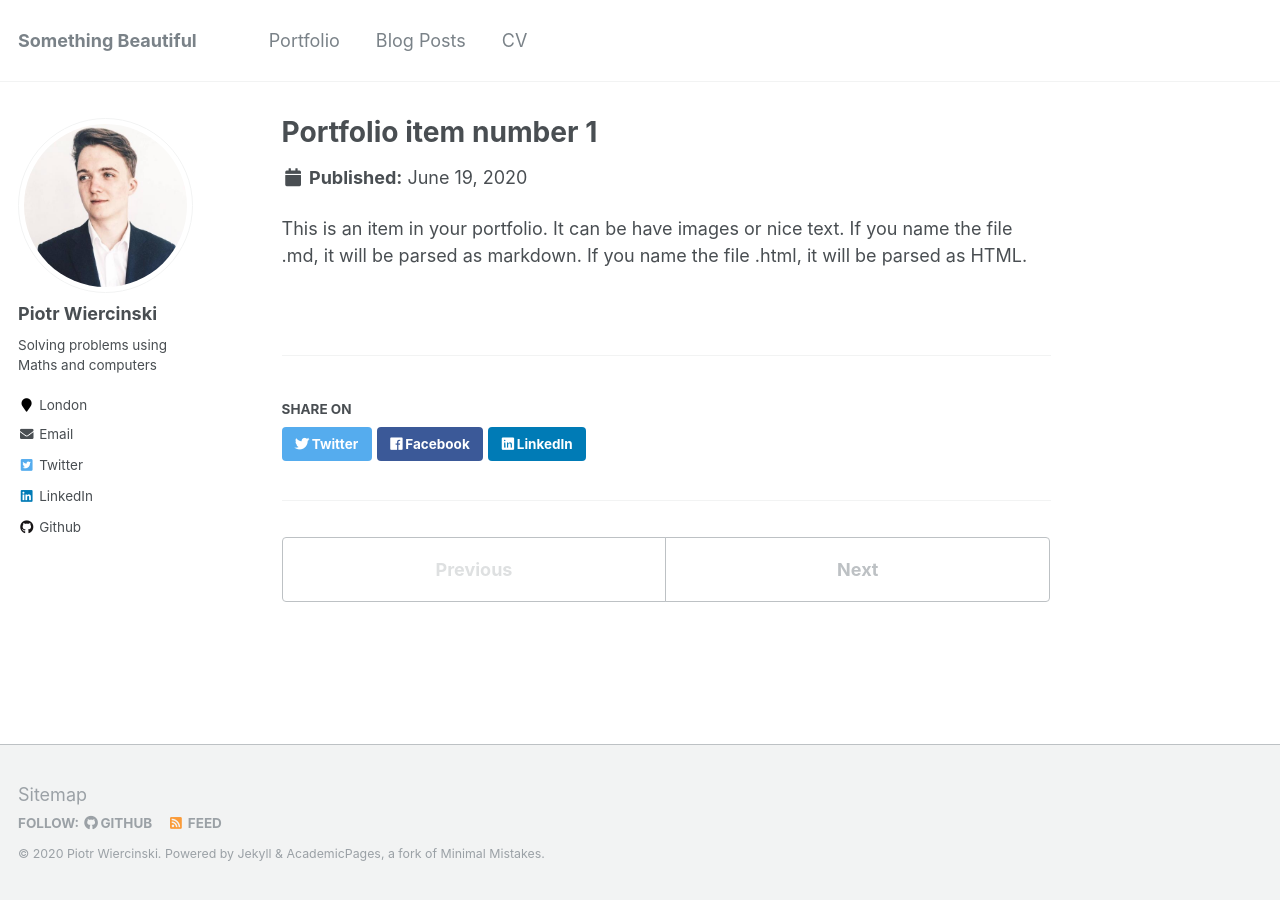
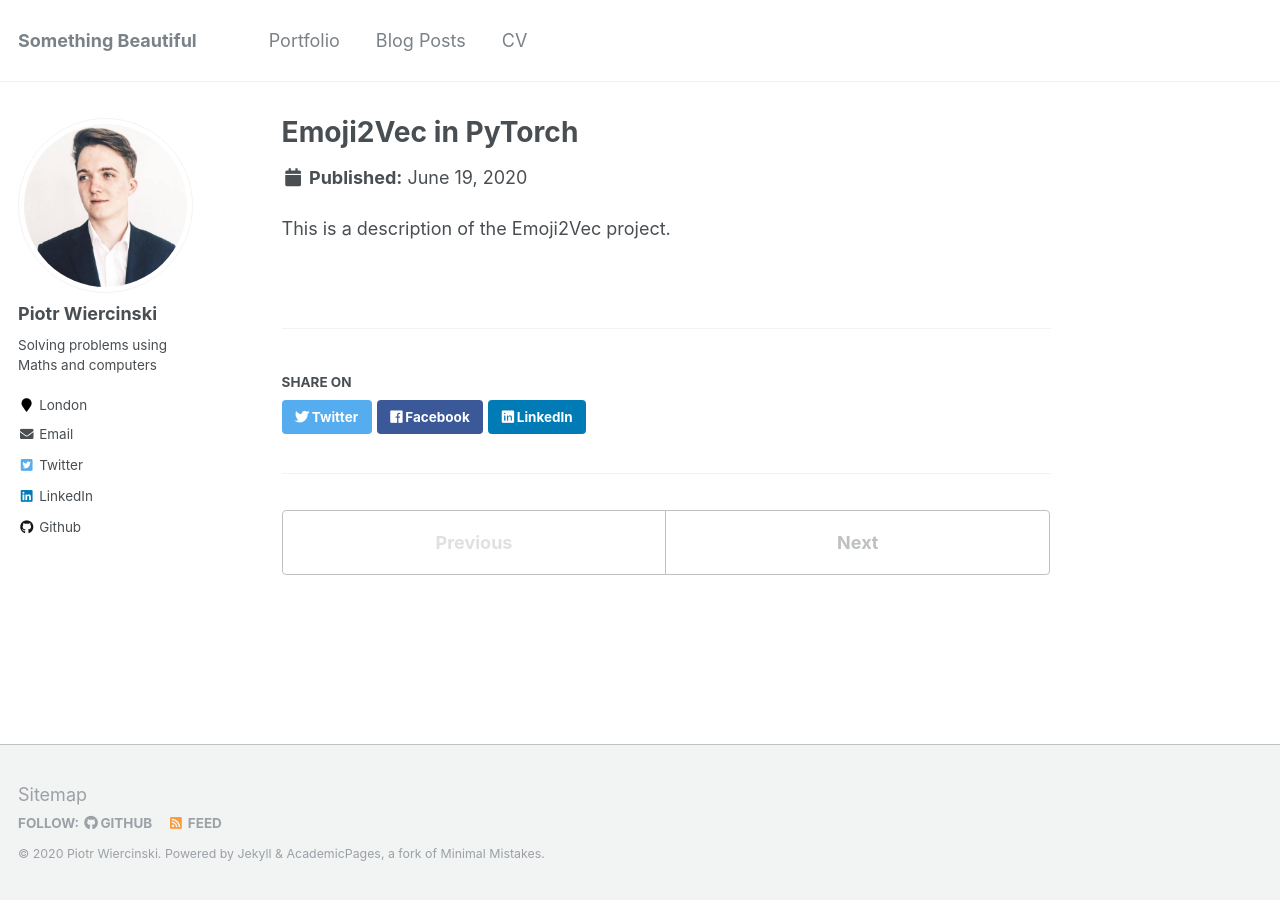
Before and after one commit to pwiercinski/piotrwiercinski.github.io, a Jekyll site: the page built from _portfolio/portfolio-1.md, in a window 1280 px wide. Built offline with Jekyll 4.4.1, drawn with Linux system fonts in a browser that asks for light colours.

Commit message:
edit portfolio element

```diff
--- a/_portfolio/portfolio-1.md
+++ b/_portfolio/portfolio-1.md
@@ -1,7 +1,7 @@
 ---
-title: "Portfolio item number 1"
-excerpt: "Short description of portfolio item number 1<br/><img src='/images/500x300.png'>"
+title: "Emoji2Vec in PyTorch"
+excerpt: "Implementation of Emoji2Vec by Ben Eisner et al. in PyTorch 1<br/><img src='/images/500x300.png'>"
 collection: portfolio
 ---
 
-This is an item in your portfolio. It can be have images or nice text. If you name the file .md, it will be parsed as markdown. If you name the file .html, it will be parsed as HTML.
+This is a description of the Emoji2Vec project.
```
